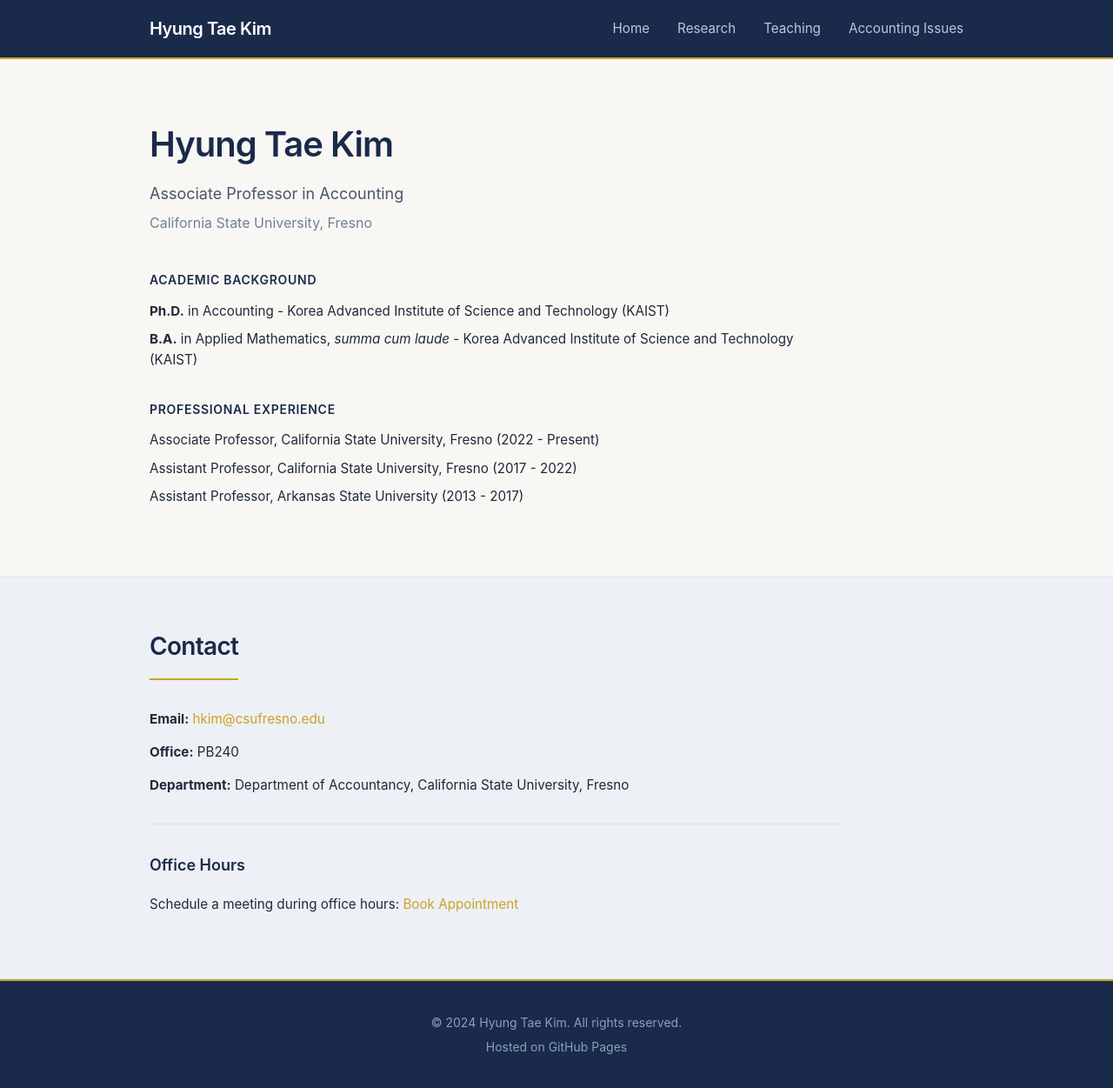
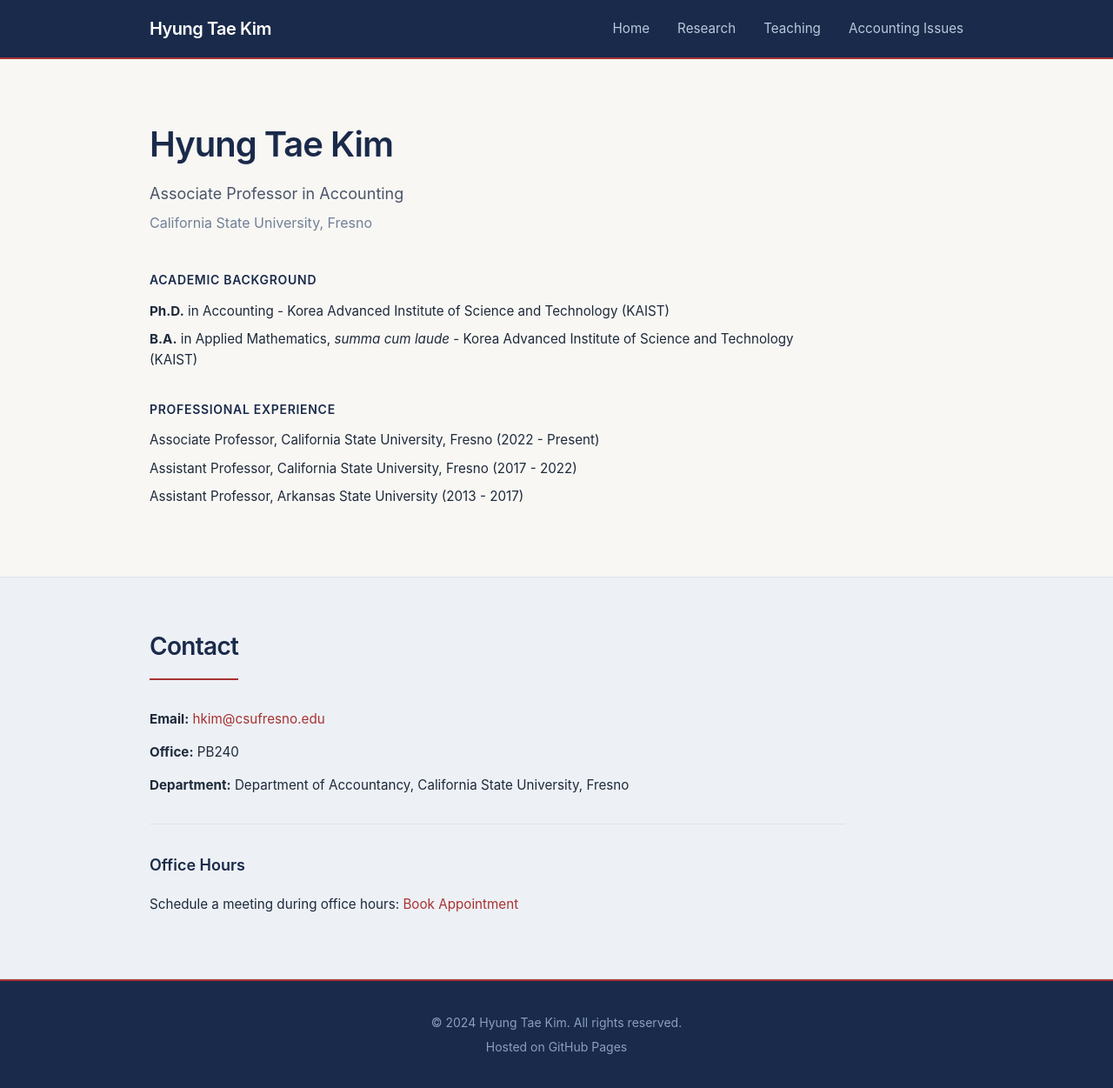
Before and after one commit to HyungTaeKimACCT/hyungtaekimacct.github.io, a Jekyll site: the page built from index.md, in a window 1280 px wide and 1251 px high. Shown: the whole window at 87% size. Built offline with Jekyll 4.4.1, drawn with Linux system fonts in a browser that asks for light colours.

Commit message:
Update styles.css

```diff
--- a/assets/css/styles.css
+++ b/assets/css/styles.css
@@ -8,7 +8,7 @@
 :root {
     --primary-color: #1a2a4a;
     --secondary-color: #2d4a7a;
-    --accent-color: #c9a227;
+    --accent-color: #a83232;
     --text-dark: #1e2a3a;
     --text-medium: #4a5568;
     --text-light: #718096;
```
